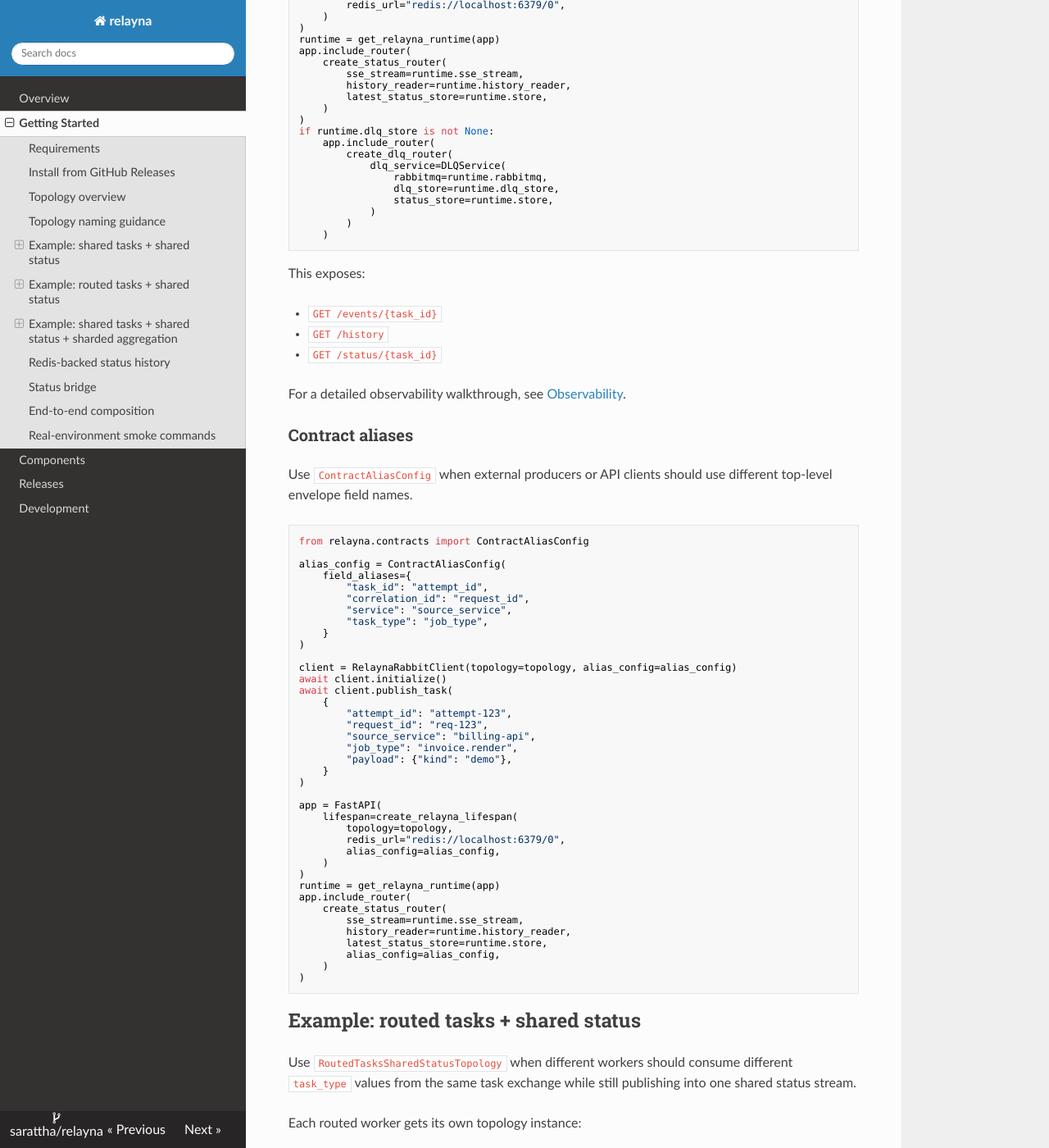
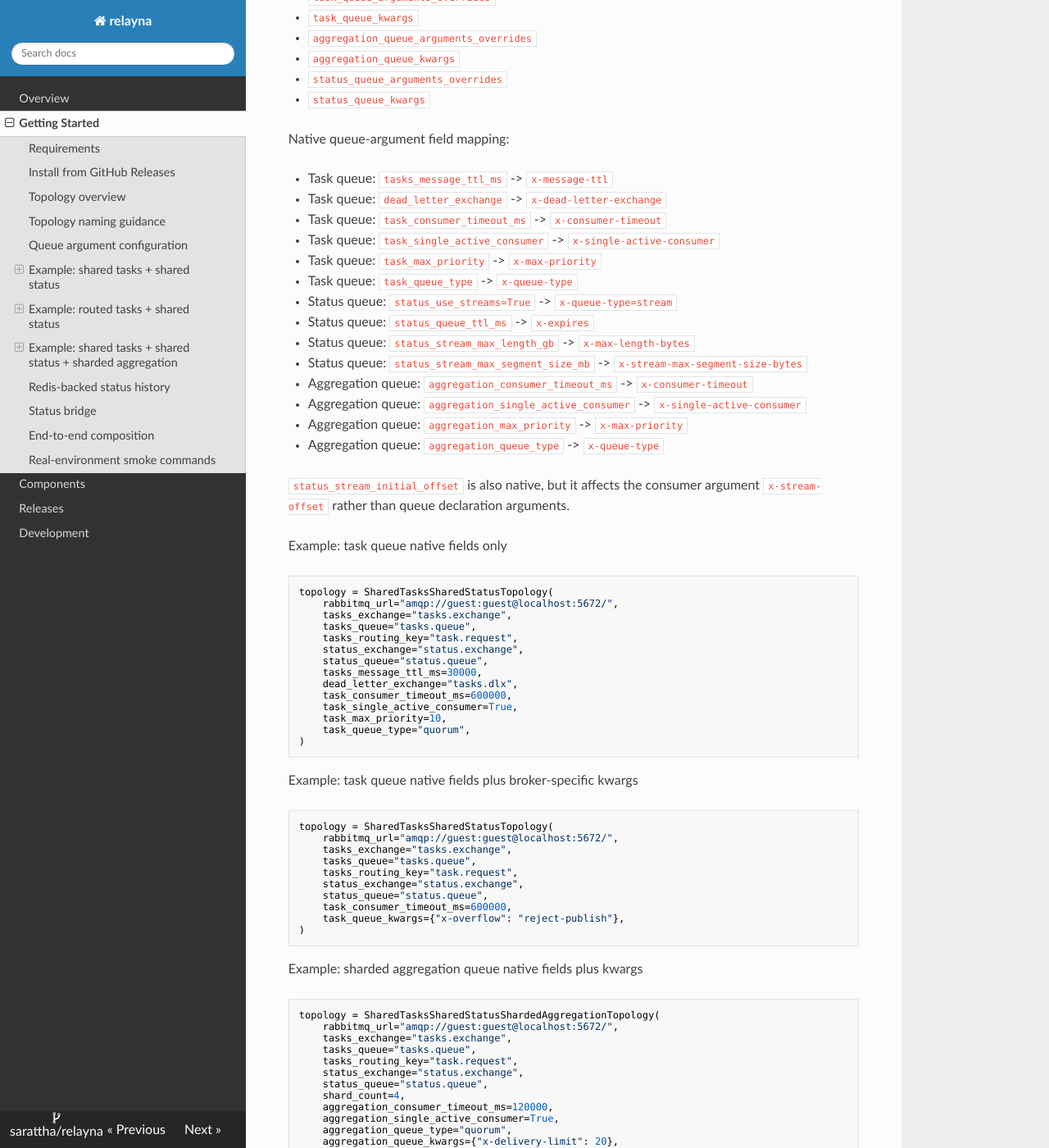
Before and after one commit to sarattha/relayna, an MkDocs documentation site: the page built from docs/getting-started.md, in a window 1280 px wide and 1400 px high, scrolled down 1671 px. Shown: the whole window at 82% size. Built offline with MkDocs 1.6.1, drawn with Linux system fonts in a browser that asks for light colours; nearby versions of some CDN libraries; some of the changed text lies outside the part shown.

Commit message:
Add topology queue argument fields and document usage

````diff
--- a/docs/getting-started.md
+++ b/docs/getting-started.md
@@ -52,6 +52,137 @@ queue names such as `aggregation.queue.0` and
 deployments, smoke tests, or local stacks share one RabbitMQ vhost, give the
 aggregation queues a deployment-specific prefix too.
 
+## Queue argument configuration
+
+Topology constructors include a small curated set of first-class RabbitMQ queue
+arguments for worker-owned queues:
+
+- `task_consumer_timeout_ms`
+- `task_single_active_consumer`
+- `task_max_priority`
+- `task_queue_type`
+- `aggregation_consumer_timeout_ms`
+- `aggregation_single_active_consumer`
+- `aggregation_max_priority`
+- `aggregation_queue_type`
+
+Status queues keep their existing dedicated stream and expiry settings, but all
+topologies also expose explicit mapping escape hatches for broker-specific queue
+arguments:
+
+- `task_queue_arguments_overrides`
+- `task_queue_kwargs`
+- `aggregation_queue_arguments_overrides`
+- `aggregation_queue_kwargs`
+- `status_queue_arguments_overrides`
+- `status_queue_kwargs`
+
+Native queue-argument field mapping:
+
+- Task queue:
+  `tasks_message_ttl_ms` -> `x-message-ttl`
+- Task queue:
+  `dead_letter_exchange` -> `x-dead-letter-exchange`
+- Task queue:
+  `task_consumer_timeout_ms` -> `x-consumer-timeout`
+- Task queue:
+  `task_single_active_consumer` -> `x-single-active-consumer`
+- Task queue:
+  `task_max_priority` -> `x-max-priority`
+- Task queue:
+  `task_queue_type` -> `x-queue-type`
+- Status queue:
+  `status_use_streams=True` -> `x-queue-type=stream`
+- Status queue:
+  `status_queue_ttl_ms` -> `x-expires`
+- Status queue:
+  `status_stream_max_length_gb` -> `x-max-length-bytes`
+- Status queue:
+  `status_stream_max_segment_size_mb` -> `x-stream-max-segment-size-bytes`
+- Aggregation queue:
+  `aggregation_consumer_timeout_ms` -> `x-consumer-timeout`
+- Aggregation queue:
+  `aggregation_single_active_consumer` -> `x-single-active-consumer`
+- Aggregation queue:
+  `aggregation_max_priority` -> `x-max-priority`
+- Aggregation queue:
+  `aggregation_queue_type` -> `x-queue-type`
+
+`status_stream_initial_offset` is also native, but it affects the consumer
+argument `x-stream-offset` rather than queue declaration arguments.
+
+Example: task queue native fields only
+
+```python
+topology = SharedTasksSharedStatusTopology(
+    rabbitmq_url="amqp://guest:guest@localhost:5672/",
+    tasks_exchange="tasks.exchange",
+    tasks_queue="tasks.queue",
+    tasks_routing_key="task.request",
+    status_exchange="status.exchange",
+    status_queue="status.queue",
+    tasks_message_ttl_ms=30000,
+    dead_letter_exchange="tasks.dlx",
+    task_consumer_timeout_ms=600000,
+    task_single_active_consumer=True,
+    task_max_priority=10,
+    task_queue_type="quorum",
+)
+```
+
+Example: task queue native fields plus broker-specific kwargs
+
+```python
+topology = SharedTasksSharedStatusTopology(
+    rabbitmq_url="amqp://guest:guest@localhost:5672/",
+    tasks_exchange="tasks.exchange",
+    tasks_queue="tasks.queue",
+    tasks_routing_key="task.request",
+    status_exchange="status.exchange",
+    status_queue="status.queue",
+    task_consumer_timeout_ms=600000,
+    task_queue_kwargs={"x-overflow": "reject-publish"},
+)
+```
+
+Example: sharded aggregation queue native fields plus kwargs
+
+```python
+topology = SharedTasksSharedStatusShardedAggregationTopology(
+    rabbitmq_url="amqp://guest:guest@localhost:5672/",
+    tasks_exchange="tasks.exchange",
+    tasks_queue="tasks.queue",
+    tasks_routing_key="task.request",
+    status_exchange="status.exchange",
+    status_queue="status.queue",
+    shard_count=4,
+    aggregation_consumer_timeout_ms=120000,
+    aggregation_single_active_consumer=True,
+    aggregation_queue_type="quorum",
+    aggregation_queue_kwargs={"x-delivery-limit": 20},
+)
+```
+
+Example: status queue stream settings plus kwargs
+
+```python
+topology = SharedTasksSharedStatusTopology(
+    rabbitmq_url="amqp://guest:guest@localhost:5672/",
+    tasks_exchange="tasks.exchange",
+    tasks_queue="tasks.queue",
+    tasks_routing_key="task.request",
+    status_exchange="status.exchange",
+    status_queue="status.queue",
+    status_use_streams=True,
+    status_stream_max_length_gb=2,
+    status_stream_max_segment_size_mb=64,
+    status_queue_kwargs={"x-initial-cluster-size": 3},
+)
+```
+
+Relayna raises `ValueError` when the same RabbitMQ argument key is configured
+through more than one source for the same queue family.
+
 ## Example: shared tasks + shared status
 
 This is the default setup for task workers, shared status history, and FastAPI
@@ -72,6 +203,7 @@ topology = SharedTasksSharedStatusTopology(
     tasks_routing_key="task.request",
     status_exchange="status.exchange",
     status_queue="status.queue",
+    task_consumer_timeout_ms=600000,
 )
 
 client = RelaynaRabbitClient(topology=topology)
````
Also changed, not shown: CHANGELOG.md (+7 -0 lines), README.md (+138 -0 lines), docs/components.md (+10 -1 lines), 3 other files.
